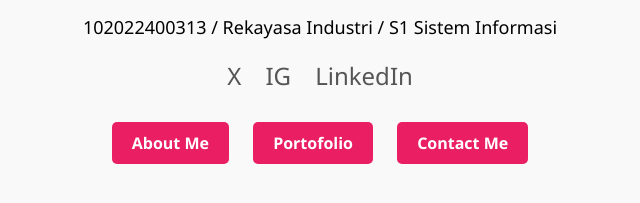
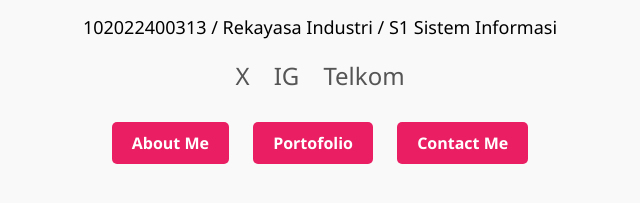
Before and after one commit to meilisyanabila/meilisyanabila.github.io, a plain HTML site: page index.html in a window 1280 px wide. Shown: the part 225-428 px from the top of the page, 320-960 px from the left. Drawn offline with Linux system fonts and the light colour scheme.

Commit message:
Update index.html

```diff
--- a/index.html
+++ b/index.html
@@ -63,7 +63,7 @@
   <div class="social-icons">
     <a href="https://x.com/caichacu" target="_blank">X</a>
     <a href="https://instagram.com/ichasrg_" target="_blank">IG</a>
-    <a href="https://telkomuniversity.ac.id" target="_blank">LinkedIn</a>
+    <a href="https://telkomuniversity.ac.id" target="_blank">Telkom</a>
   </div>
 
 
```
